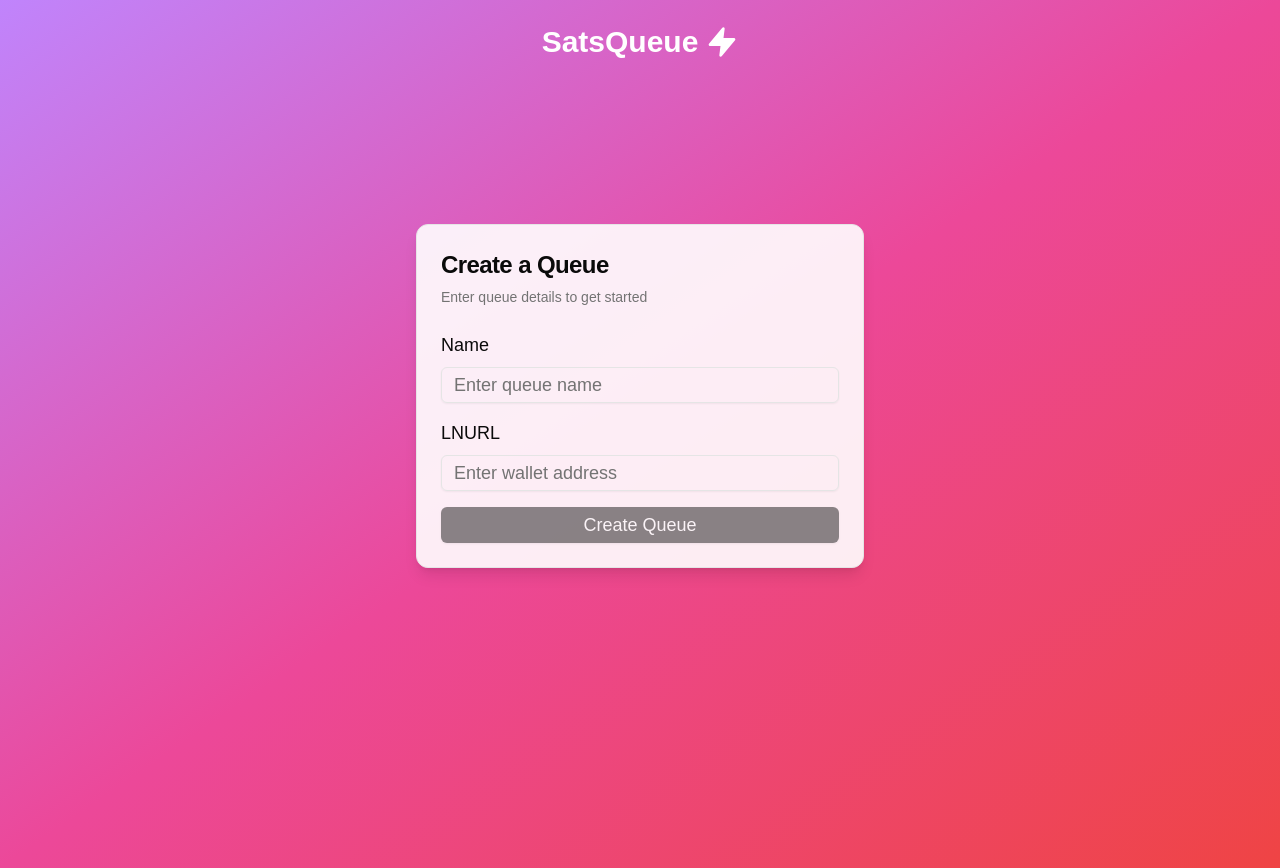
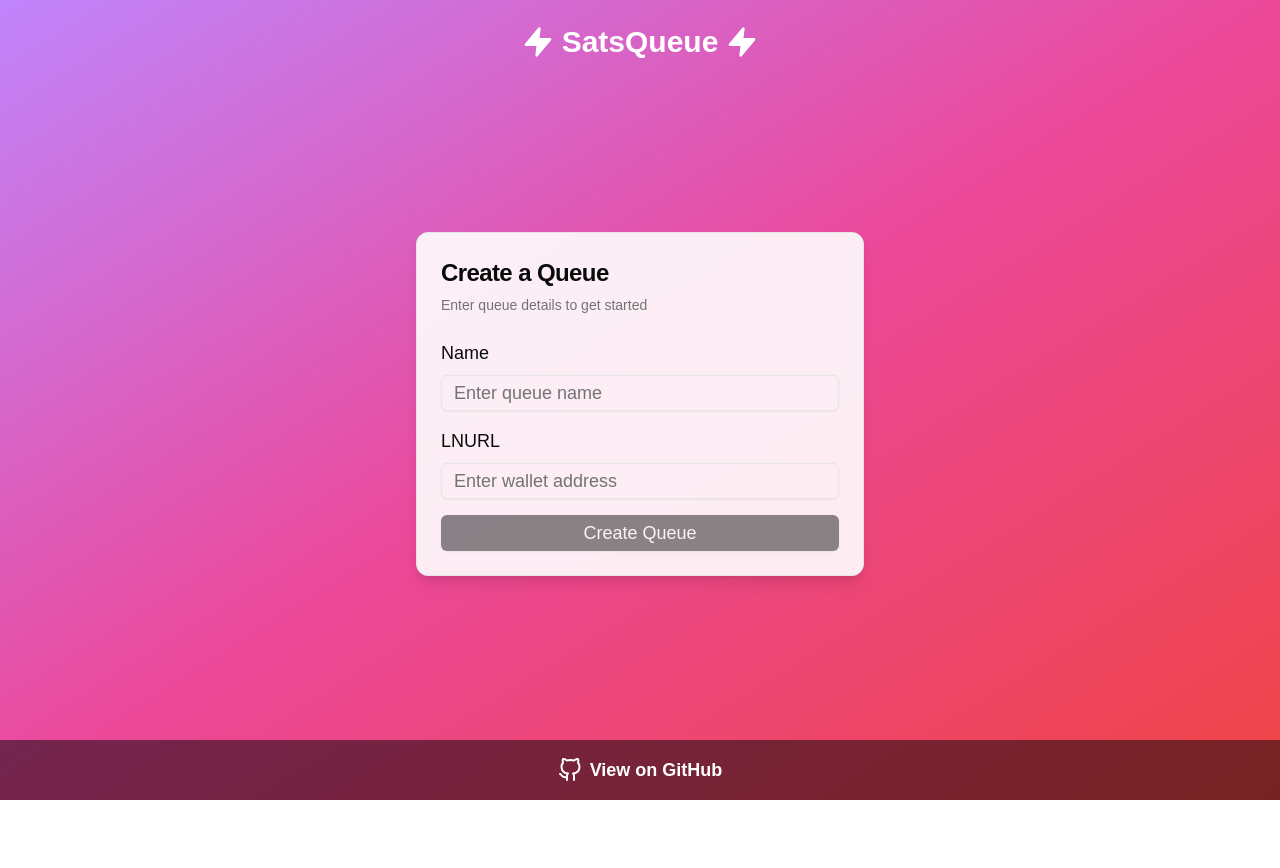
Before and after one commit to ibiscp/SatsQueue, a React (Vite) app: page / in a window 1280 px wide. After the commit the page ends 800 px from the top, so only its background shows below. Built offline with nearby package versions, Linux system fonts and the light colour scheme; no server answers; what nostr-tools would draw is missing.

Commit message:
feat: Add footer.

```diff
--- a/src/App.tsx
+++ b/src/App.tsx
@@ -3,7 +3,7 @@ import Home from './pages/main'
 import Queue from './pages/queue'
 import Admin from './pages/admin'
 import { QueueProvider } from './context/QueueContext'
-import SharedTitle from './components/ui/SharedTitle'
+import Title from './components/ui/Title'
 
 function App() {
   return (
@@ -11,7 +11,7 @@ function App() {
       <QueueProvider>
         <div className="min-h-screen bg-gradient-to-br from-purple-400 via-pink-500 to-red-500 flex flex-col">
           <div className="flex items-center justify-center pt-6">
-            <SharedTitle />
+            <Title />
           </div>
           <div className="flex-grow">
             <Routes>
--- /dev/null
+++ b/src/components/ui/Footer.tsx
@@ -0,0 +1,34 @@
+import React from 'react';
+
+const Footer: React.FC = () => {
+  return (
+    <footer className="bg-black bg-opacity-50 text-white py-4 fixed bottom-0 left-0 right-0">
+      <div className="container mx-auto flex justify-center items-center space-x-2">
+        <svg
+          xmlns="http://www.w3.org/2000/svg"
+          width="24"
+          height="24"
+          viewBox="0 0 24 24"
+          fill="none"
+          stroke="currentColor"
+          strokeWidth="2"
+          strokeLinecap="round"
+          strokeLinejoin="round"
+          className="feather feather-github"
+        >
+          <path d="M9 19c-5 1.5-5-2.5-7-3m14 6v-3.87a3.37 3.37 0 0 0-.94-2.61c3.14-.35 6.44-1.54 6.44-7A5.44 5.44 0 0 0 20 4.77 5.07 5.07 0 0 0 19.91 1S18.73.65 16 2.48a13.38 13.38 0 0 0-7 0C6.27.65 5.09 1 5.09 1A5.07 5.07 0 0 0 5 4.77a5.44 5.44 0 0 0-1.5 3.78c0 5.42 3.3 6.61 6.44 7A3.37 3.37 0 0 0 9 18.13V22"></path>
+        </svg>
+        <a
+          href="https://github.com/ibiscp/SatsQueue"
+          target="_blank"
+          rel="noopener noreferrer"
+          className="text-lg font-semibold transition-colors duration-200 hover:text-gray-300"
+        >
+          View on GitHub
+        </a>
+      </div>
+    </footer>
+  );
+};
+
+export default Footer;
--- a/src/components/ui/SharedTitle.tsx
+++ b/src/components/ui/Title.tsx
@@ -1,9 +1,12 @@
 import React from 'react';
 
-const SharedTitle: React.FC = () => {
+const Title: React.FC = () => {
   return (
     <header className="w-full max-w-md text-white text-center">
       <h1 className="text-3xl font-bold mb-2 flex items-center justify-center">
+        <svg xmlns="http://www.w3.org/2000/svg" className="h-8 w-8 mr-2" viewBox="0 0 24 24" fill="white" stroke="white" strokeWidth="2" strokeLinecap="round" strokeLinejoin="round">
+          <path d="M13 2L3 14h9l-1 8 10-12h-9l1-8z"/>
+        </svg>
         SatsQueue
         <svg xmlns="http://www.w3.org/2000/svg" className="h-8 w-8 ml-2" viewBox="0 0 24 24" fill="white" stroke="white" strokeWidth="2" strokeLinecap="round" strokeLinejoin="round">
           <path d="M13 2L3 14h9l-1 8 10-12h-9l1-8z"/>
@@ -13,4 +16,4 @@ const SharedTitle: React.FC = () => {
   );
 };
 
-export default SharedTitle;
+export default Title;
--- a/src/pages/admin.tsx
+++ b/src/pages/admin.tsx
@@ -6,6 +6,7 @@ import { Button } from '@/components/ui/button';
 import { useParams } from 'react-router-dom';
 import { getQueueData, removeUserFromQueue, listenToQueueUpdates } from '@/lib/firebase';
 import { sendNostrPrivateMessage } from '@/lib/nostr';
+import Footer from '@/components/ui/Footer';
 
 type QueueItem = {
   name: string;
@@ -83,8 +84,8 @@ export default function Admin() {
   };
 
   return (
-    <div className="min-h-screen flex flex-col items-center py-8 px-4">
-      <div className="w-full max-w-6xl flex flex-col md:flex-row gap-8">
+    <div className="min-h-[calc(100vh-8rem)] flex flex-col items-center">
+      <div className="flex w-full max-w-6xl flex-col md:flex-row gap-8 flex-grow p-6">
         <Card className="w-full md:w-1/3 shadow-lg flex flex-col transition-all duration-300 ease-in-out hover:shadow-xl hover:scale-105 active:scale-100 active:shadow-md p-4">
           <CardHeader className="text-center">
             <CardTitle className="text-2xl">Scan to Enter the Queue</CardTitle>
@@ -140,23 +141,25 @@ export default function Admin() {
             <CardTitle className="text-2xl">Recently Called</CardTitle>
           </CardHeader>
           <CardContent className="flex-grow overflow-hidden">
-            <div className="h-[calc(100vh-24rem)] overflow-y-auto pr-2">
             {removedItems.length === 0 ? (
               <p className="text-center text-gray-500">No one called yet</p>
             ) : (
+              <>
+                {/* Current person called shown outside scroll area */}
+                <div className="mb-4">
+                  <div className="text-3xl font-bold mb-2 text-center">{removedItems[0].name}</div>
+                  <div className="text-sm text-gray-500 text-center">
+                    <span>{removedItems[0].sats} sats</span>
+                    <span className="mx-2">•</span>
+                    <span>Waited: {Math.floor((removedItems[0].servedAt - removedItems[0].createdAt) / 60000)} minutes</span>
+                  </div>
+                </div>
+
+                {/* Scrollable list of previously called people */}
+                <div className="h-[calc(100vh-24rem)] overflow-y-auto pr-2">
                   <ul className="space-y-4">
-                  {removedItems.map((item, index) => (
-                    <li key={index} className={`border-b py-2 ${index === 0 ? 'bg-gray-100 p-2 rounded' : ''}`}>
-                      {index === 0 ? (
-                        <>
-                          <div className="text-3xl font-bold mb-2 text-center">{item.name}</div>
-                          <div className="text-sm text-gray-500 text-center">
-                            <span>{item.sats} sats</span>
-                            <span className="mx-2">•</span>
-                            <span>Waited: {Math.floor((item.servedAt - item.createdAt) / 60000)} minutes</span>
-                          </div>
-                        </>
-                      ) : (
+                    {removedItems.slice(1).map((item, index) => (
+                      <li key={index} className="border-b py-2">
                         <div className="grid grid-cols-3 gap-2 items-center">
                           <span className="truncate">{item.name}</span>
                           <span className="text-sm text-gray-500 text-center">
@@ -164,15 +167,16 @@ export default function Admin() {
                           </span>
                           <span className="text-sm text-gray-500 text-right">{item.sats} sats</span>
                         </div>
-                      )}
                       </li>
                     ))}
                   </ul>
+                </div>
+              </>
             )}
-            </div>
           </CardContent>
         </Card>
       </div>
+      <Footer />
     </div>
   )
 }
--- a/src/pages/main.tsx
+++ b/src/pages/main.tsx
@@ -8,6 +8,8 @@ import { useQueue } from '../context/QueueContext'
 import { app, analytics, createQueue, checkQueueExists } from '../lib/firebase'
 import { LightningAddress } from "@getalby/lightning-tools";
 import { Check, X } from 'lucide-react'
+import Footer from '../components/ui/Footer'
+
 
 export default function Home() {
   const [queueName, setQueueName] = useState('')
@@ -75,9 +77,9 @@ export default function Home() {
   }
 
   return (
-    <div className="min-h-screen flex flex-col items-center px-4">
-      <div className="flex-grow flex items-center justify-center w-full">
-        <Card className="w-full -mt-36 max-w-md shadow-lg bg-white bg-opacity-90 transition-all duration-300 ease-in-out hover:shadow-xl hover:scale-105 active:scale-100 active:shadow-md">
+    <div className="min-h-[calc(100vh-8rem)] flex flex-col">
+      <div className="flex items-center justify-center px-4 py-8 flex-grow">
+        <Card className="w-full max-w-md shadow-lg bg-white bg-opacity-90 transition-all duration-300 ease-in-out hover:shadow-xl hover:scale-105 active:scale-100 active:shadow-md">
           <CardHeader>
             <CardTitle className="text-2xl">Create a Queue</CardTitle>
             <CardDescription>Enter queue details to get started</CardDescription>
@@ -141,6 +143,7 @@ export default function Home() {
           </CardContent>
         </Card>
       </div>
+      <Footer />
     </div>
   )
 }
--- a/src/pages/queue.tsx
+++ b/src/pages/queue.tsx
@@ -10,6 +10,7 @@ import { getQueueData, addUserToQueue, listenToQueueUpdates, updateUserSats } fr
 import { LightningAddress } from "@getalby/lightning-tools";
 import { QRCodeSVG } from 'qrcode.react';
 import { getNostrName, sendNostrPrivateMessage } from '../lib/nostr';
+import Footer from '@/components/ui/Footer';
 
 // Update the QueueItem type to match the structure from Firebase
 type QueueItem = {
@@ -282,8 +283,8 @@ export default function Queue() {
   });
 
   return (
-    <div className="min-h-screen flex flex-col items-center py-8 px-4">
-      <div className="w-full max-w-6xl flex flex-col md:flex-row gap-8">
+    <div className="min-h-[calc(100vh-8rem)] flex flex-col items-center">
+      <div className="w-full max-w-6xl flex flex-col md:flex-row gap-8 flex-grow p-6">
         <div className="w-full md:w-1/2 space-y-8">
           {!userJoined ? (
             <Card className="shadow-lg transition-all duration-300 ease-in-out hover:shadow-xl hover:scale-105 active:scale-100 active:shadow-md p-4">
@@ -410,6 +411,7 @@ export default function Queue() {
           </Card>
         </div>
       )}
+      <Footer />
     </div>
   )
 }
```
Lines whose indentation alone changed are shown as unchanged.
